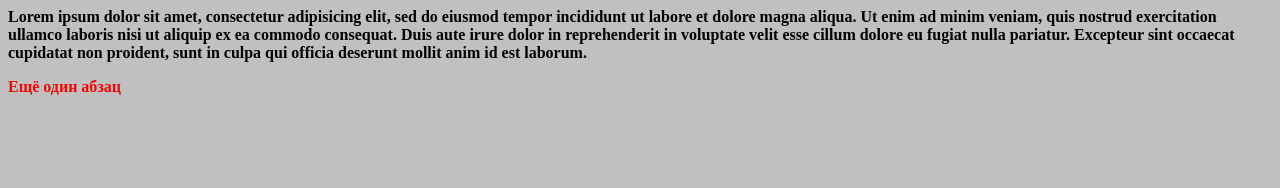
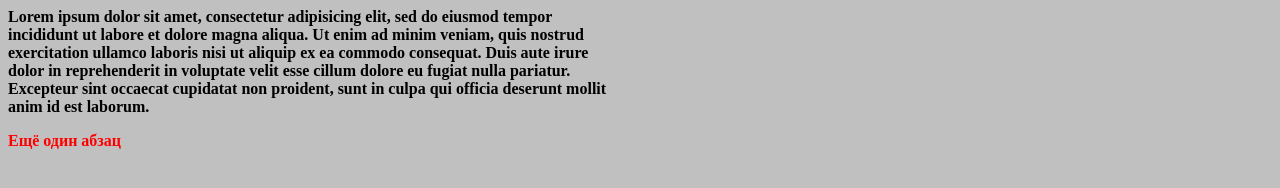
Before and after one commit to futurer1/site, a plain HTML site: page index.html in a window 1280 px wide. Drawn offline with Linux system fonts and the light colour scheme.

Commit message:
set body width

```diff
--- a/css/style.css
+++ b/css/style.css
@@ -1,3 +1,6 @@
-body { background-color: #c0c0c0; }
+body {
+	background-color: #c0c0c0;
+	width: 600px;
+}
 h1 { font-size: 20px; font-weight: 600; color: #00ff00; }
 p { font-size: 16px; font-weight: 600; color: #000000; }
```
